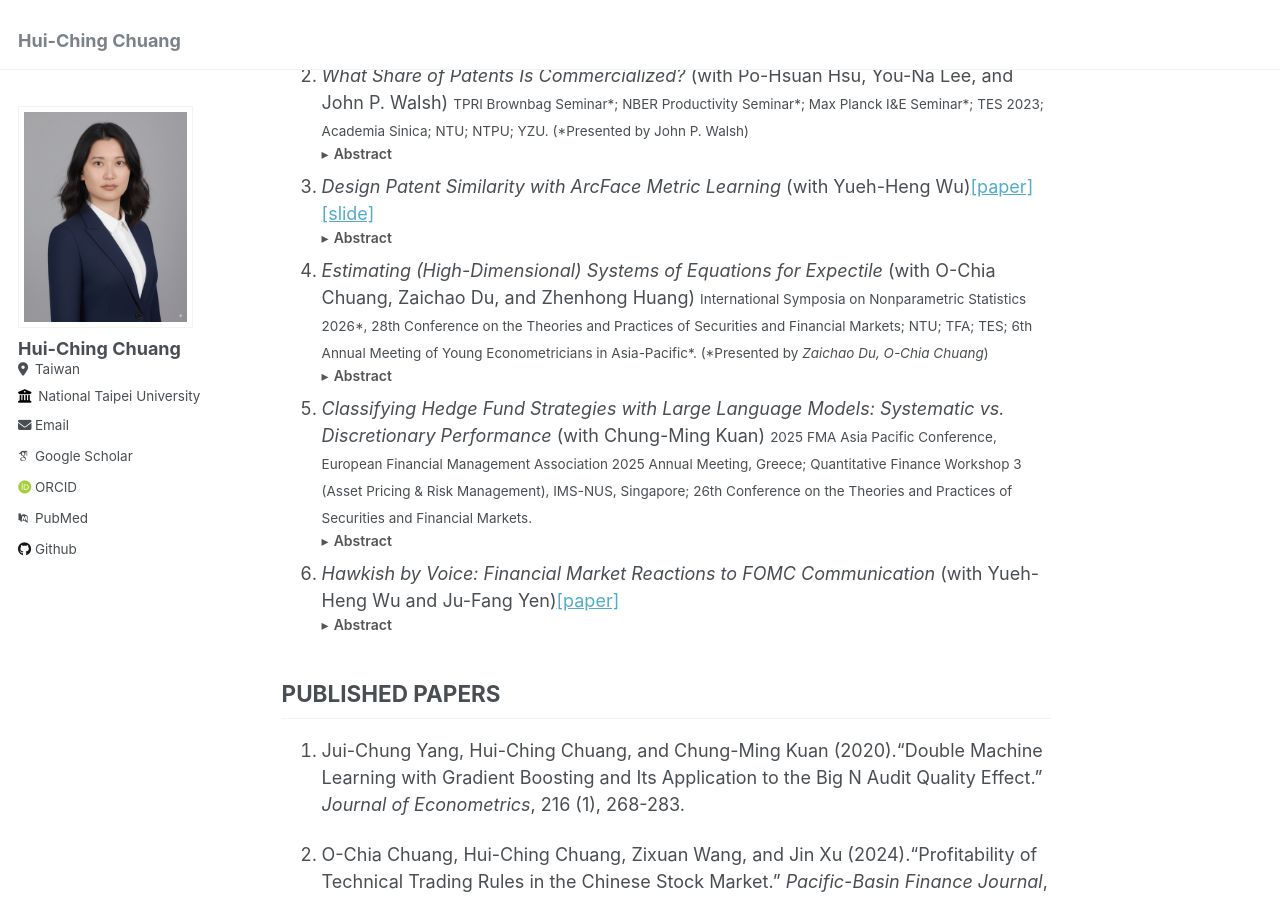
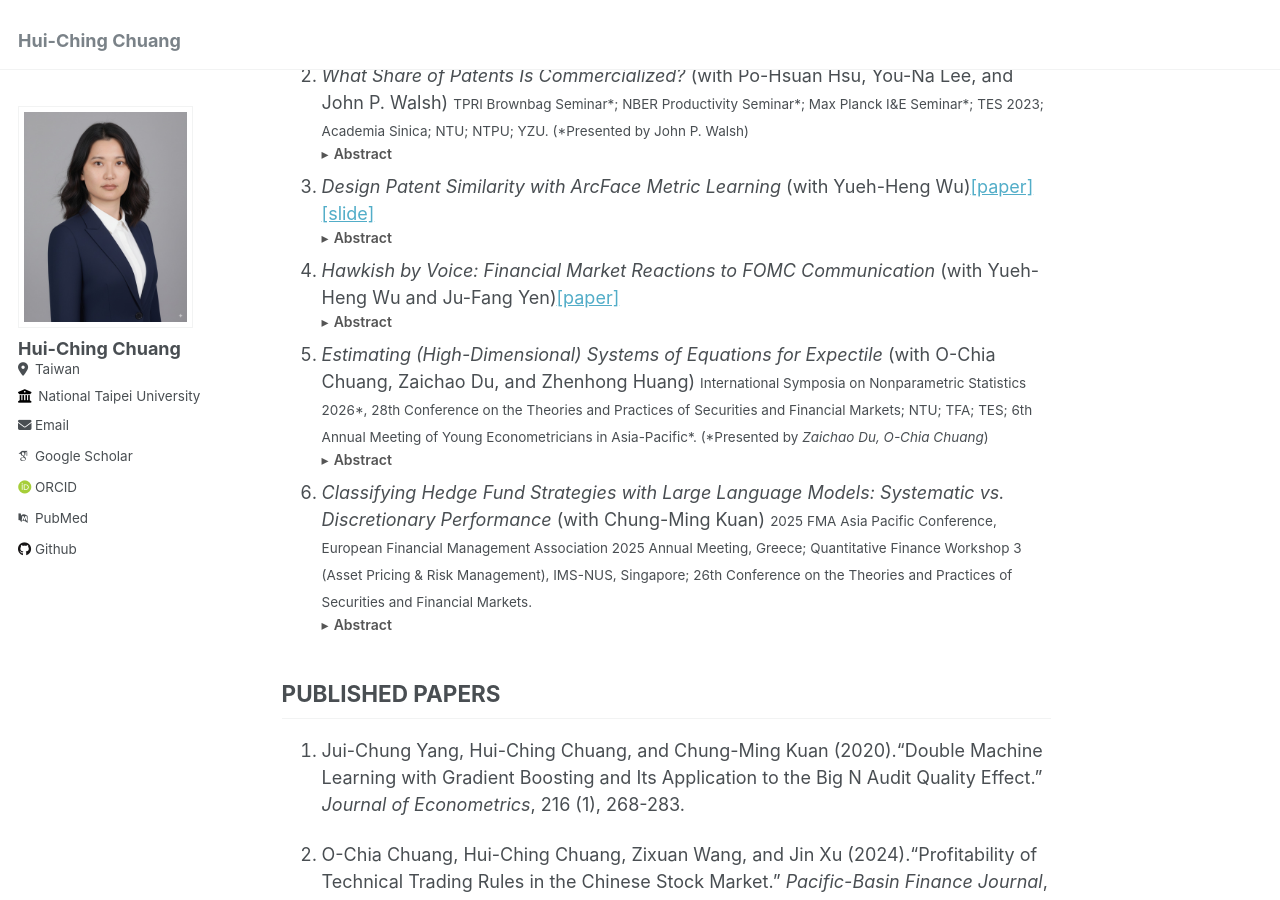
Before and after one commit to hcchuang/hcchuang.github.io, a Jekyll site: the page built from _pages/about.md, in a window 1280 px wide and 900 px high, scrolled down 435 px. Built offline with Jekyll 4.4.1, drawn with Linux system fonts in a browser that asks for light colours; some web fonts are replaced; part of the change alters nothing that is shown.

Commit message:
Move Hawkish by Voice to working paper 4

```diff
--- a/_pages/about.md
+++ b/_pages/about.md
@@ -75,7 +75,15 @@ Hui-Ching Chuang is an Associate Professor in the Department of Statistics at Na
      </div>
    </details>
 
-4. _Estimating (High-Dimensional) Systems of Equations for Expectile_ (with O-Chia Chuang, Zaichao Du, and Zhenhong Huang) <small>International Symposia on Nonparametric Statistics 2026\*, 28th Conference on the Theories and Practices of Securities and Financial Markets; NTU; TFA; TES; 6th Annual Meeting of Young Econometricians in Asia-Pacific\*. (\*Presented by <em>Zaichao Du, O-Chia Chuang</em>)</small>
+4. _Hawkish by Voice: Financial Market Reactions to FOMC Communication_ (with Yueh-Heng Wu and Ju-Fang Yen)[\[paper\]](/files/FOMCVoice_revised_Aug14.pdf){:target="_blank"}
+   <details>
+     <summary>Abstract</summary>
+     <div class="abstract-body">
+       This paper examines whether vocal delivery during Federal Open Market Committee (FOMC) press-conference Q&amp;A sessions contains market-relevant information beyond the words spoken. Using WavLM, a large-scale speech processing model, we construct a vocal-based measure of monetary-policy stance, defined as hawkish versus dovish rather than generic emotion, applied to 89 press conferences from 2011&ndash;2025. For each sentence, we compare the original human audio with a text-to-speech (TTS) rendering of the same text. The Human&ndash;TTS difference provides a fixed-text measure of Q&amp;A delivery and speaker composition. Larger gaps are associated with higher short-window cumulative abnormal returns on Treasury ETFs across maturities, conditional on textual stance, macroeconomic conditions, monetary-policy surprises, and chair regimes. When economic policy uncertainty is high, larger gaps are also associated with higher S&amp;P 500 ETF returns and declines in VIX and VVIX. The evidence indicates that the vocal delivery and speaker composition of the Q&amp;A contain state-dependent information not captured by text alone.
+     </div>
+   </details>
+
+5. _Estimating (High-Dimensional) Systems of Equations for Expectile_ (with O-Chia Chuang, Zaichao Du, and Zhenhong Huang) <small>International Symposia on Nonparametric Statistics 2026\*, 28th Conference on the Theories and Practices of Securities and Financial Markets; NTU; TFA; TES; 6th Annual Meeting of Young Econometricians in Asia-Pacific\*. (\*Presented by <em>Zaichao Du, O-Chia Chuang</em>)</small>
    <details>
      <summary>Abstract</summary>
      <div class="abstract-body">
@@ -98,7 +106,7 @@ Hui-Ching Chuang is an Associate Professor in the Department of Statistics at Na
      </div>
    </details>
 
-5. _Classifying Hedge Fund Strategies with Large Language Models: Systematic vs. Discretionary Performance_ (with Chung-Ming Kuan) <small>2025 FMA Asia Pacific Conference, European Financial Management Association 2025 Annual Meeting, Greece; Quantitative Finance Workshop 3 (Asset Pricing &amp; Risk Management), IMS-NUS, Singapore; 26th Conference on the Theories and Practices of Securities and Financial Markets.</small>
+6. _Classifying Hedge Fund Strategies with Large Language Models: Systematic vs. Discretionary Performance_ (with Chung-Ming Kuan) <small>2025 FMA Asia Pacific Conference, European Financial Management Association 2025 Annual Meeting, Greece; Quantitative Finance Workshop 3 (Asset Pricing &amp; Risk Management), IMS-NUS, Singapore; 26th Conference on the Theories and Practices of Securities and Financial Markets.</small>
    <details>
      <summary>Abstract</summary>
      <div class="abstract-body">
@@ -109,14 +117,6 @@ Hui-Ching Chuang is an Associate Professor in the Department of Statistics at Na
        a false-discovery-rate adjustment, 10-20 % of funds still show
        statistically significant positive alphas in models that include both
        observable and latent risk factors.
-     </div>
-   </details>
-
-6. _Hawkish by Voice: Financial Market Reactions to FOMC Communication_ (with Yueh-Heng Wu and Ju-Fang Yen)[\[paper\]](/files/FOMCVoice_revised_Aug14.pdf){:target="_blank"}
-   <details>
-     <summary>Abstract</summary>
-     <div class="abstract-body">
-       This paper examines whether vocal delivery during Federal Open Market Committee (FOMC) press-conference Q&amp;A sessions contains market-relevant information beyond the words spoken. Using WavLM, a large-scale speech processing model, we construct a vocal-based measure of monetary-policy stance, defined as hawkish versus dovish rather than generic emotion, applied to 89 press conferences from 2011&ndash;2025. For each sentence, we compare the original human audio with a text-to-speech (TTS) rendering of the same text. The Human&ndash;TTS difference provides a fixed-text measure of Q&amp;A delivery and speaker composition. Larger gaps are associated with higher short-window cumulative abnormal returns on Treasury ETFs across maturities, conditional on textual stance, macroeconomic conditions, monetary-policy surprises, and chair regimes. When economic policy uncertainty is high, larger gaps are also associated with higher S&amp;P 500 ETF returns and declines in VIX and VVIX. The evidence indicates that the vocal delivery and speaker composition of the Q&amp;A contain state-dependent information not captured by text alone.
      </div>
    </details>
 
```
